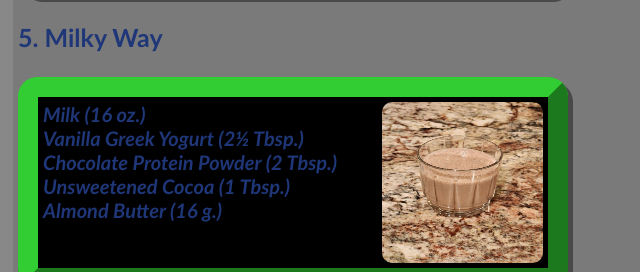
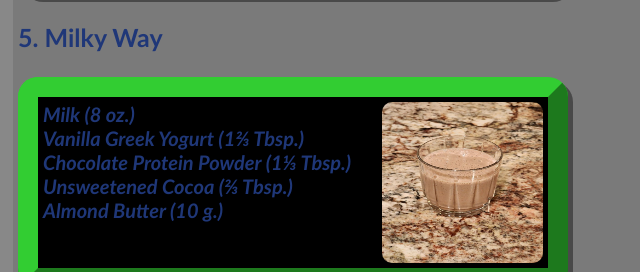
Before and after one commit to SmoothieStenchr/smoothiestenchr.github.io, a plain HTML site: page index.html in a window 1280 px wide. Shown: the part 1054-1326 px from the top of the page, 0-640 px from the left. Drawn offline with Linux system fonts and the light colour scheme.

Commit message:
eat my butt
eat a bujtt

```diff
--- a/index.html
+++ b/index.html
@@ -11,7 +11,7 @@
     <!--Website and recipes by Ben Salem-->
     <!--CSS by Dominick Diviaio-->
     <!--Website created on 10/21/2022-->
-    <!--Most recent update: 5/20/2024-->
+    <!--Most recent update: 5/27/2024-->
     <h1 id="id2">Smoothies 101<span><button onclick="document.getElementById('demo').innerHTML = 'Diced Pickles (14 g.)<br>Peanuts (9½ g.)<br>Condensed Chicken Broth (⅜ cup)<br>Eggs (2 yolks)<br>Barbecue Sauce (3 ml.)<br>Fine Wine (4 cups)<br>Rotten Crème Brûlée (3 cups)';document.getElementById('demo2').innerHTML = '6. Prank (NEW!)';document.getElementById('id1').innerHTML = '';document.getElementById('id2').innerHTML = 'Smoothies 101: <br>101 Smoothies<br><br>Secret flavor unlocked! Check Banana Bliss! (#6)';document.getElementById('prank').src='prank.png'" class="h1" id="id1">:</button></span><br>101 Smoothies</h1>
     <br>
     <h2>(Side note: To make these smoothies, add ice and xanthan gum (¼ tsp.) to the ingredients, then blend until extremely smooth-looking with no visible chunks. Each recipe makes 1 serving, you can scale them up to make more.)</h2>
@@ -67,11 +67,11 @@
             <p class="milky-way">5. Milky Way</p>
             <div class="milky-way card1">
                 <img src="milky-way.png" alt="Milky Way">
-                <b>Milk (16 oz.)<br>
-	Vanilla Greek Yogurt (2½ Tbsp.)<br>
-	Chocolate Protein Powder (2 Tbsp.)<br>
-	Unsweetened Cocoa (1 Tbsp.)<br>
-	Almond Butter (16 g.)
+                <b>Milk (8 oz.)<br>
+	Vanilla Greek Yogurt (1⅔ Tbsp.)<br>
+	Chocolate Protein Powder (1⅓ Tbsp.)<br>
+	Unsweetened Cocoa (⅔ Tbsp.)<br>
+	Almond Butter (10 g.)
 		 </b>
             </div>
         </div>
```
